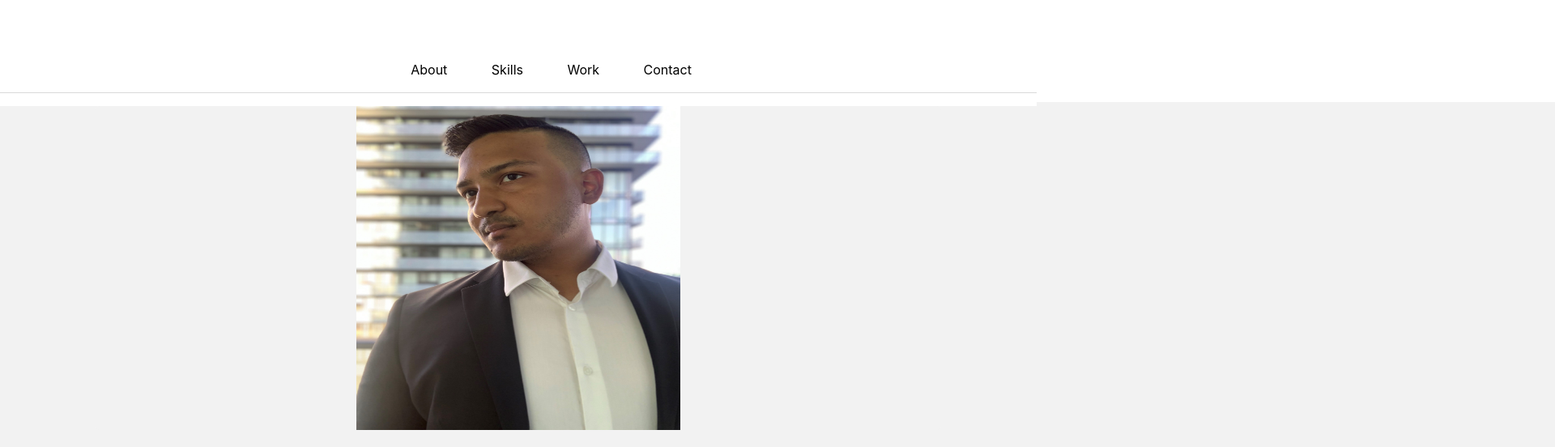
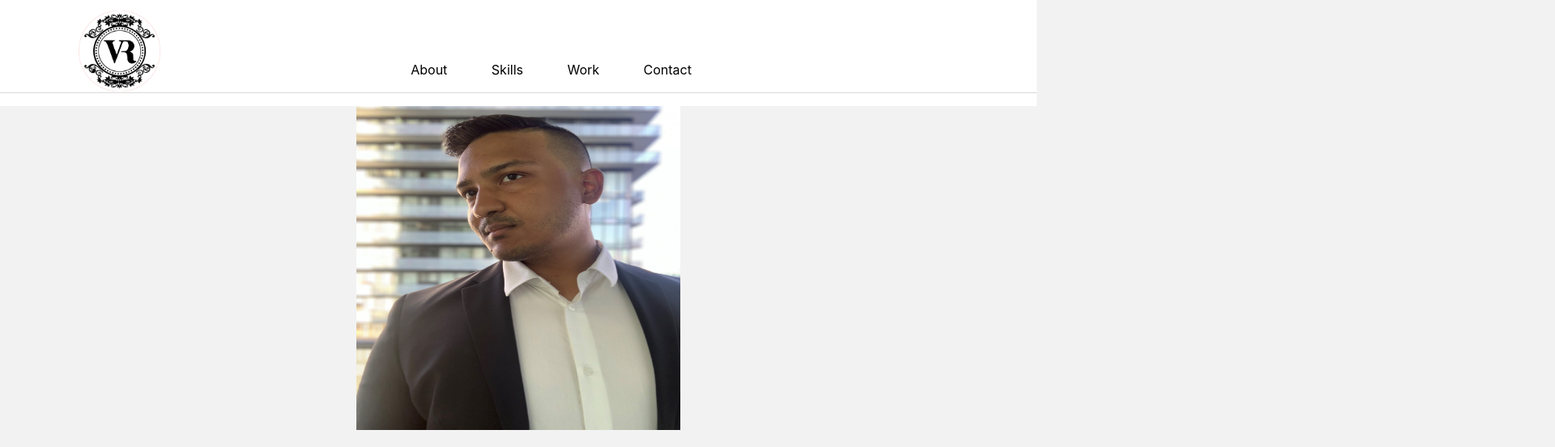
Before and after one commit to vashish321/UX_UI_HW_17, a plain HTML site: page index.html in a window 1280 px wide. Shown: the top 552 px of the page at 81% size, 1920 px wide, since content can reach past the window. Drawn offline with nearby package versions, Linux system fonts and the light colour scheme.

Commit message:
Update style.css

```diff
--- a/CSS/style.css
+++ b/CSS/style.css
@@ -10,7 +10,7 @@ header{
     background: white;
 }
 .logo{
-width: 1000%;
+width: 23%;
 height: 20%;
 padding: 1%;
 text-align: center;
```
